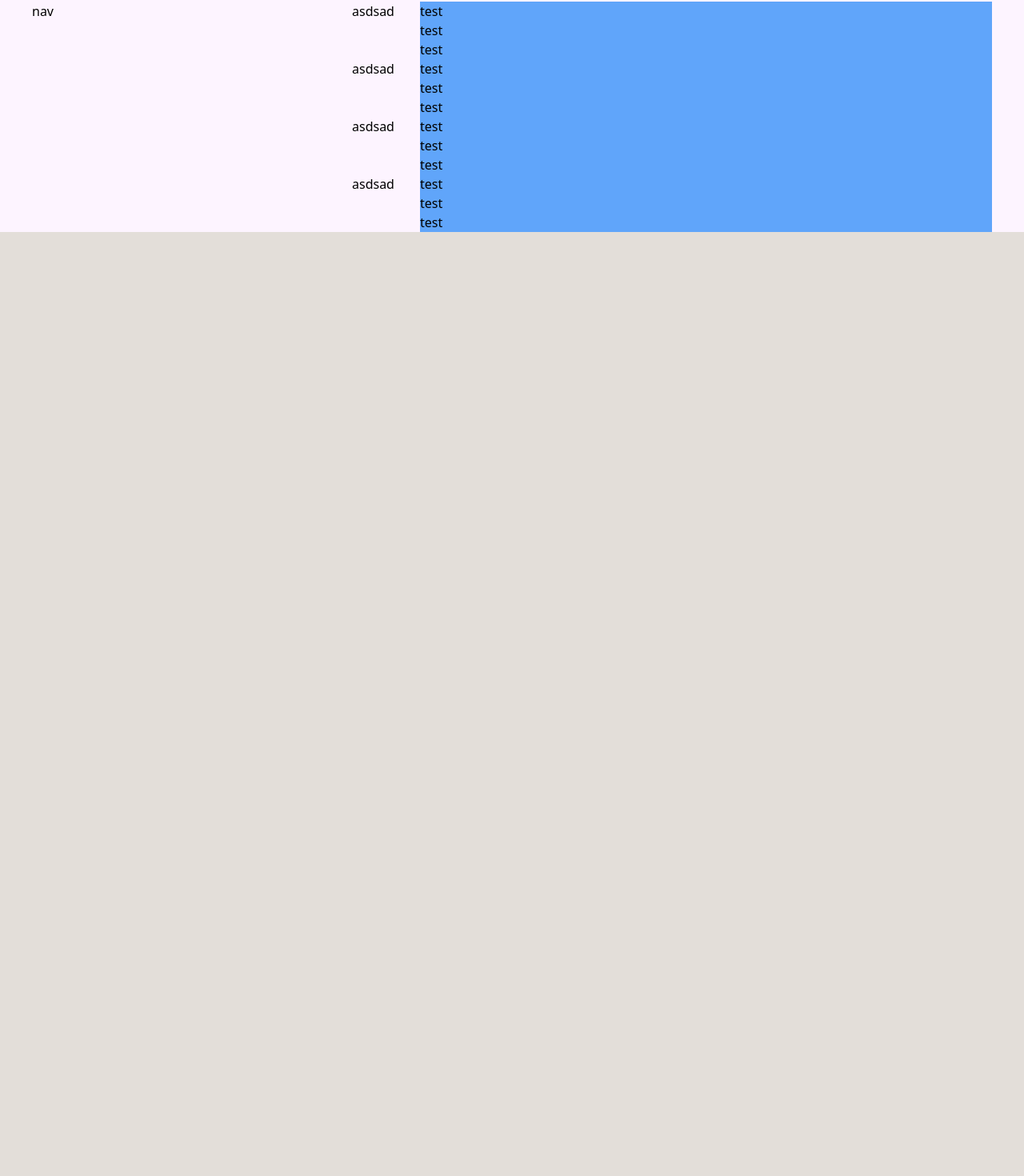
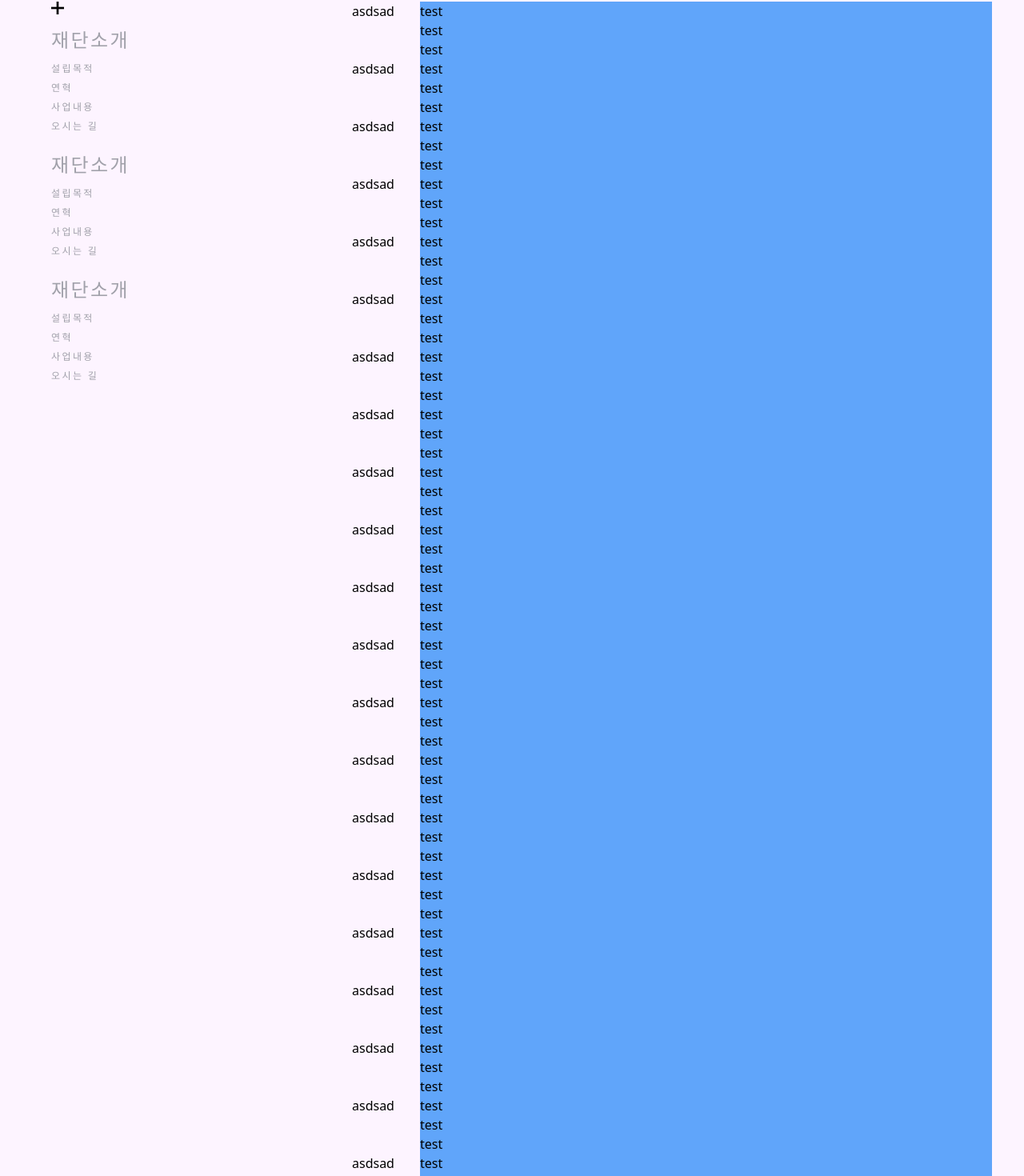
Before and after one commit to nomore12/hwadong, a React (Create React App) app: page /main in a window 1280 px wide. Shown: the part 38-1508 px from the top of the page at 80% size. Before the commit the page ends 800 px from the top, so only its background shows below. Built offline with nearby package versions, Linux system fonts and the light colour scheme.

Commit message:
side nav layout

```diff
--- a/src/components/Layout.tsx
+++ b/src/components/Layout.tsx
@@ -1,5 +1,6 @@
 import React from 'react';
 import ContentWrapper from 'src/components/ContentWrapper';
+import Navigation from 'src/components/Navigation';
 
 const TestElement = () => {
   return (
@@ -14,7 +15,33 @@ const TestElement = () => {
 const Layout = () => {
   return (
     <div className="px-10 pt-10 relative bg-fuchsia-50 flex flex-col items-end columns-3">
-      <div className="absolute left-10">nav</div>
+      <div className="fixed left-16">
+        <Navigation />
+      </div>
+      <ContentWrapper title="asdsad">{<TestElement />}</ContentWrapper>
+      <ContentWrapper title="asdsad">{<TestElement />}</ContentWrapper>
+      <ContentWrapper title="asdsad">{<TestElement />}</ContentWrapper>
+      <ContentWrapper title="asdsad">{<TestElement />}</ContentWrapper>
+      <ContentWrapper title="asdsad">{<TestElement />}</ContentWrapper>
+      <ContentWrapper title="asdsad">{<TestElement />}</ContentWrapper>
+      <ContentWrapper title="asdsad">{<TestElement />}</ContentWrapper>
+      <ContentWrapper title="asdsad">{<TestElement />}</ContentWrapper>
+      <ContentWrapper title="asdsad">{<TestElement />}</ContentWrapper>
+      <ContentWrapper title="asdsad">{<TestElement />}</ContentWrapper>
+      <ContentWrapper title="asdsad">{<TestElement />}</ContentWrapper>
+      <ContentWrapper title="asdsad">{<TestElement />}</ContentWrapper>
+      <ContentWrapper title="asdsad">{<TestElement />}</ContentWrapper>
+      <ContentWrapper title="asdsad">{<TestElement />}</ContentWrapper>
+      <ContentWrapper title="asdsad">{<TestElement />}</ContentWrapper>
+      <ContentWrapper title="asdsad">{<TestElement />}</ContentWrapper>
+      <ContentWrapper title="asdsad">{<TestElement />}</ContentWrapper>
+      <ContentWrapper title="asdsad">{<TestElement />}</ContentWrapper>
+      <ContentWrapper title="asdsad">{<TestElement />}</ContentWrapper>
+      <ContentWrapper title="asdsad">{<TestElement />}</ContentWrapper>
+      <ContentWrapper title="asdsad">{<TestElement />}</ContentWrapper>
+      <ContentWrapper title="asdsad">{<TestElement />}</ContentWrapper>
+      <ContentWrapper title="asdsad">{<TestElement />}</ContentWrapper>
+      <ContentWrapper title="asdsad">{<TestElement />}</ContentWrapper>
       <ContentWrapper title="asdsad">{<TestElement />}</ContentWrapper>
       <ContentWrapper title="asdsad">{<TestElement />}</ContentWrapper>
       <ContentWrapper title="asdsad">{<TestElement />}</ContentWrapper>
--- a/src/components/Navigatioin.tsx
+++ /dev/null
@@ -1,7 +0,0 @@
-import React from 'react';
-
-const Navigatioin = () => {
-  return <div className="w-4 h-32 text-5xl bg-amber-300 z-10">nav</div>;
-};
-
-export default Navigatioin;
--- /dev/null
+++ b/src/components/Navigation.tsx
@@ -0,0 +1,85 @@
+import React, { useContext, useState } from 'react';
+import { useConstant } from '@headlessui/react/dist/components/transitions/use-machine';
+
+const navState = {
+  isOpen: false,
+  toggleNavMenu: () => {},
+};
+
+const NaveMenuContext = React.createContext(navState);
+
+const NavButton = () => {
+  const [open, setOpen] = useState(false);
+  const navButtonOnclick = (e: React.SyntheticEvent) => {
+    setOpen(!open);
+    console.log('provider', open);
+  };
+
+  return (
+    <div onClick={navButtonOnclick}>
+      <svg
+        className="stroke-black stroke-3 absolute w-4 transition duration-500 ease-in-out hover:scale-125"
+        viewBox="0 0 18 18">
+        <line x1="0" y1="9" x2="18" y2="9" />
+        <line
+          className={`transition duration-500 ease-in-out ${
+            open ? 'opacity-0' : 'opacity-100'
+          }`}
+          x1="9"
+          y1="0"
+          x2="9"
+          y2="18"
+        />
+      </svg>
+    </div>
+  );
+};
+
+const Navigation = () => {
+  const open = useContext(NaveMenuContext);
+  console.log('consumer', open);
+  return (
+    <div className="w-56 text-2xl z-10 relative">
+      <NavButton></NavButton>
+      <div className="pt-8">
+        <ul className="tracking-widest text-zinc-400">
+          <li className="mb-4">
+            <div>
+              <div className="mb-3">재단소개</div>
+              <ul className="text-xs">
+                <li className="pb-2">설립목적</li>
+                <li className="pb-2">연혁</li>
+                <li className="pb-2">사업내용</li>
+                <li className="pb-2">오시는 길</li>
+              </ul>
+            </div>
+          </li>
+          <li className="mb-4">
+            <div>
+              <div className="mb-3">재단소개</div>
+              <ul className="text-xs">
+                <li className="pb-2">설립목적</li>
+                <li className="pb-2">연혁</li>
+                <li className="pb-2">사업내용</li>
+                <li className="pb-2">오시는 길</li>
+              </ul>
+            </div>
+          </li>{' '}
+          <li className="mb-4">
+            <div>
+              <div className="mb-3">재단소개</div>
+              <ul className="text-xs">
+                <li className="pb-2">설립목적</li>
+                <li className="pb-2">연혁</li>
+                <li className="pb-2">사업내용</li>
+                <li className="pb-2">오시는 길</li>
+              </ul>
+            </div>
+          </li>
+        </ul>
+      </div>
+    </div>
+  );
+};
+
+export default Navigation;
--- /dev/null
+++ b/src/components/content/Establishment.tsx
@@ -0,0 +1,14 @@
+import React from 'react';
+
+const Establishment = () => {
+  return (
+    <div>
+      <div>설립목적</div>
+      <div>
+        <p>aksuhgf;ksajg;lajgflkgjlsj</p>
+      </div>
+    </div>
+  );
+};
+
+export default Establishment;
--- a/tailwind.config.js
+++ b/tailwind.config.js
@@ -2,7 +2,12 @@
 module.exports = {
   content: ['./src/**/*.{js,jsx,ts,tsx}'],
   theme: {
-    extend: {},
+    extend: {
+      strokeWidth: {
+        3: '3',
+        4: '4',
+      },
+    },
   },
   plugins: [],
 };
```
